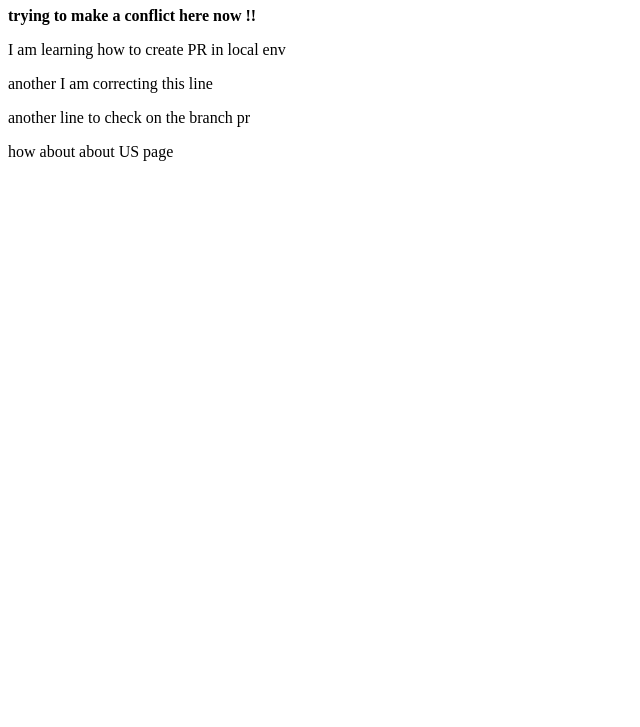
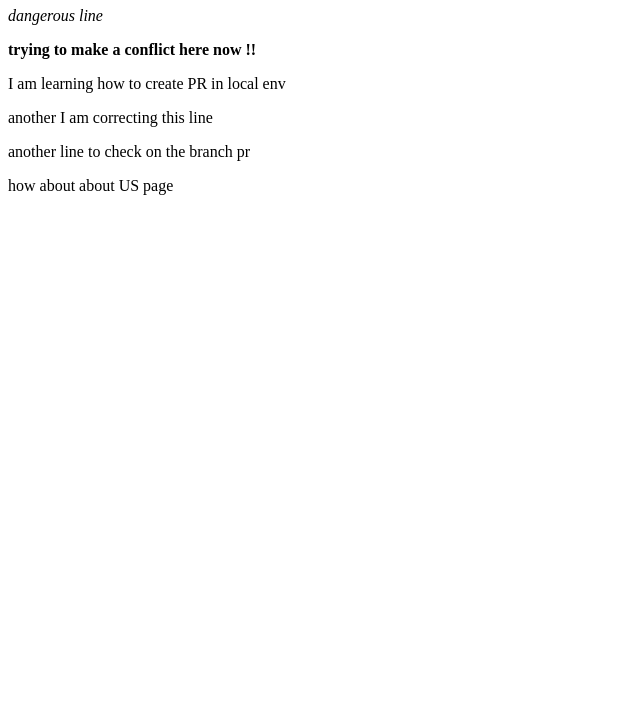
Before and after one commit to atik-fe/beta-testing, a plain HTML site: page about.html in a window 1280 px wide. Shown: the part 73-800 px from the top of the page, without its empty margins (0-640 px from the left). Drawn offline with Linux system fonts and the light colour scheme.

Commit message:
test branch

```diff
--- a/about.html
+++ b/about.html
@@ -8,6 +8,7 @@
 </head>
 <body>
     <h1>About US Page</h1>
+    <p><i>dangerous line</i></p>
     <b>trying to make a conflict here now !!</b>
     <p>I am learning how to create PR in local env</p>
     <p>another I am correcting this line</p>
```
